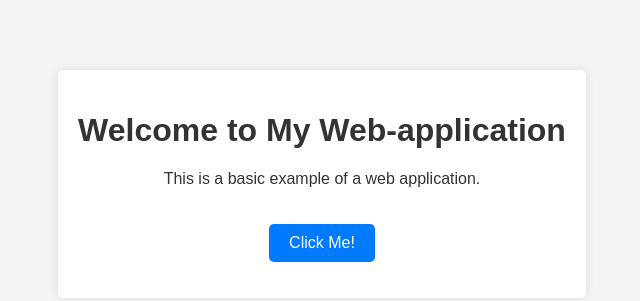
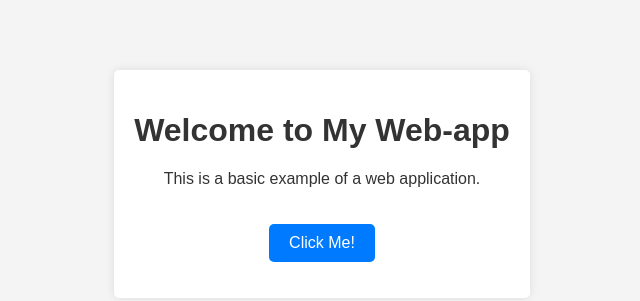
Before and after one commit to Dilip-Devopos/web-app, a plain HTML site: page index.html in a window 1280 px wide. Shown: the part 216-517 px from the top of the page, without its empty margins (318-958 px from the left). Drawn offline with Linux system fonts and the light colour scheme.

Commit message:
Update index.html

```diff
--- a/index.html
+++ b/index.html
@@ -8,7 +8,7 @@
 </head>
 <body>
     <div class="container">
-        <h1>Welcome to My Web-application </h1>
+        <h1>Welcome to My Web-app </h1>
         <p>This is a basic example of a web application.</p>
         <button id="clickButton">Click Me!</button>
         <p id="responseMessage"></p>
```
